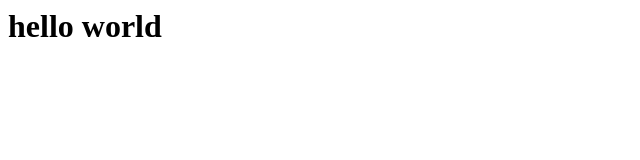
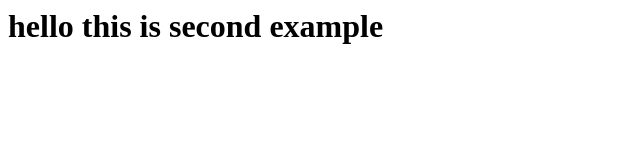
Before and after one commit to kalyankumarboyapati/example, a plain HTML site: page index.html in a window 1280 px wide. Shown: the whole page, without its empty margins (0-640 px from the left). Drawn offline with Linux system fonts and the light colour scheme.

Commit message:
initial commit

```diff
--- a/index.html
+++ b/index.html
@@ -1,3 +1,3 @@
 <h1>
-   hello world
+ hello this is second example
 </h1>
```
Also changed, not shown: 1 other file.
